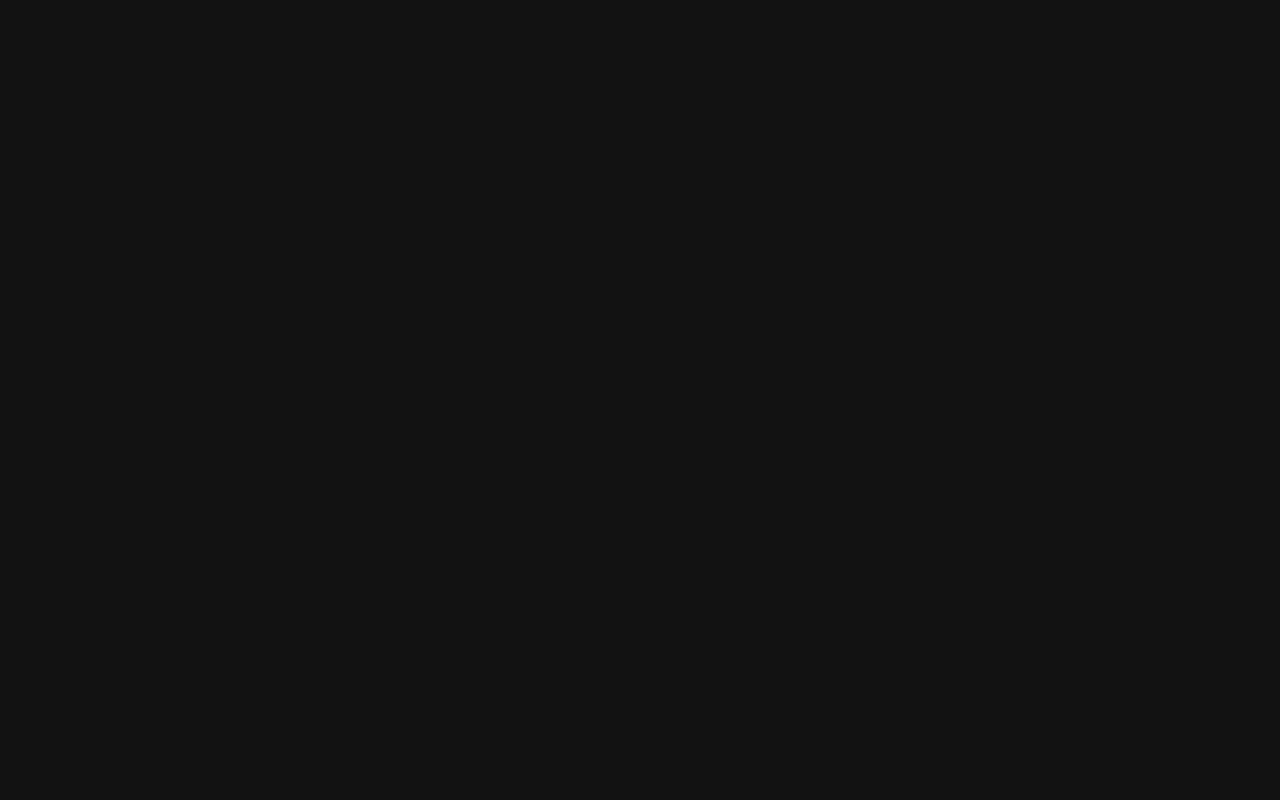
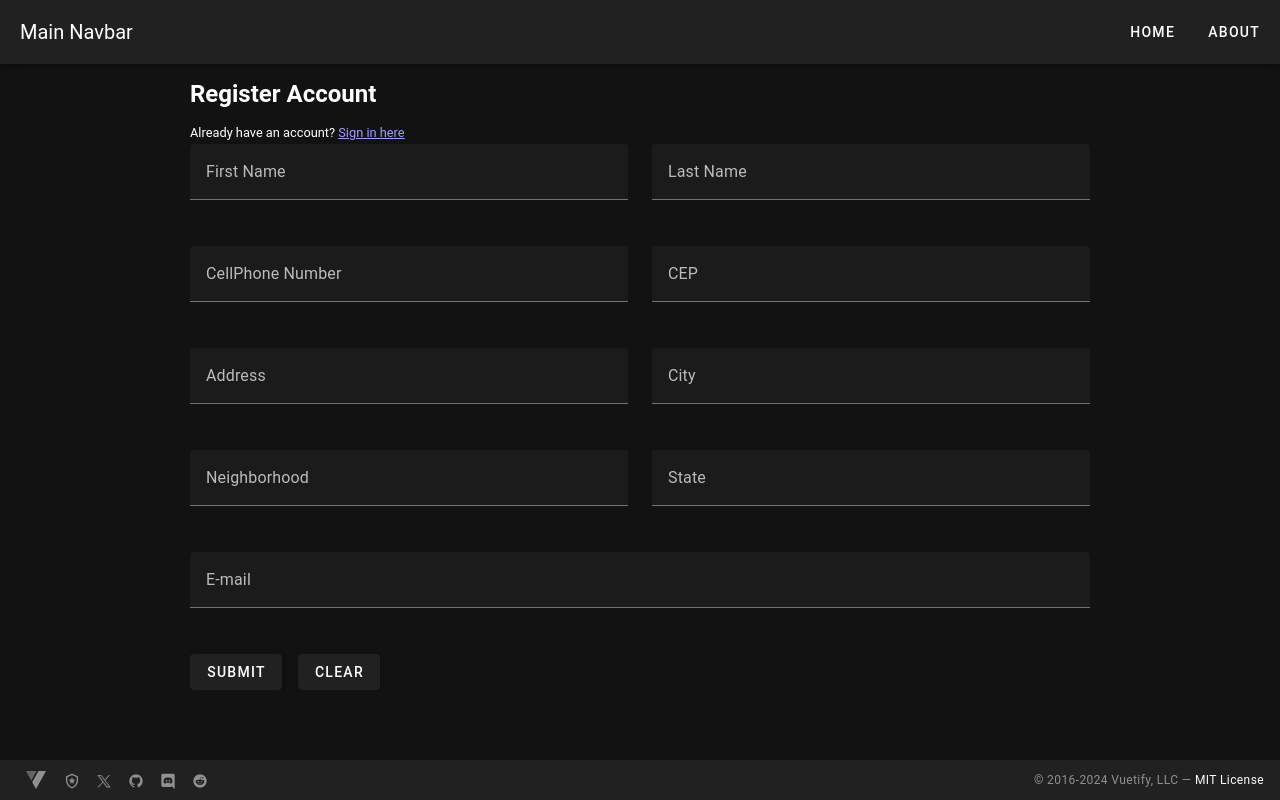
Before and after one commit to GabrielSilva117/hardware-today-front, a Vue app: page /register in a window 1280 px wide. Before the commit this address had no page. Built offline with nearby package versions, Linux system fonts and the light colour scheme.

Commit message:
feat: Adds the Register component

```diff
--- /dev/null
+++ b/src/components/UserRegisterForm.vue
@@ -0,0 +1,204 @@
+<template>
+  <v-responsive
+    class="align-centerfill-height mx-auto mt-3"
+    max-width="900"
+  >
+    <h2 class="pb-2">
+      Register Account
+    </h2>
+    <small>Already have an account? <a href="/">Sign in here</a> </small>
+    <form @submit.prevent="handleSubmit">
+      <v-row>
+        <v-col cols="6">
+          <v-text-field
+            v-model="state.firstName"
+            :counter="10"
+            :error-messages="v$.firstName.$errors.map(e => e.$message)"
+            label="First Name"
+            required
+            @blur="v$.firstName.$touch"
+            @input="v$.firstName.$touch"
+          />
+        </v-col>
+
+        <v-col cols="6">
+          <v-text-field
+            v-model="state.lastName"
+            :counter="10"
+            :error-messages="v$.lastName.$errors.map(e => e.$message)"
+            label="Last Name"
+            required
+            @blur="v$.lastName.$touch"
+            @input="v$.lastName.$touch"
+          />
+        </v-col>
+
+        <v-col cols="6">
+          <v-text-field
+            v-model="state.cellphoneNumber"
+            v-maska="'(##) #####-####'"
+            :counter="11"
+            :error-messages="v$.cellphoneNumber.$errors.map(e => e.$message)"
+            label="CellPhone Number"
+            required
+            @blur="v$.cellphoneNumber.$touch"
+            @input="v$.cellphoneNumber.$touch"
+          />
+        </v-col>
+
+        <v-col cols="6">
+          <v-text-field
+            v-model="state.cep"
+            :error-messages="v$.cep.$errors.map(e => e.$message)"
+            label="CEP"
+            required
+            @blur="v$.cep.$touch"
+            @input="v$.cep.$touch"
+          />
+        </v-col>
+
+        <v-col cols="6">
+          <v-text-field
+            v-model="state.address"
+            :error-messages="v$.address.$errors.map(e => e.$message)"
+            label="Address"
+            required
+            @blur="v$.address.$touch"
+            @input="v$.address.$touch"
+          />
+        </v-col>
+
+        <v-col cols="6">
+          <v-text-field
+            v-model="state.city"
+            :error-messages="v$.city.$errors.map(e => e.$message)"
+            label="City"
+            required
+            @blur="v$.city.$touch"
+            @input="v$.city.$touch"
+          />
+        </v-col>
+
+        <v-col cols="6">
+          <v-text-field
+            v-model="state.neighborhood"
+            :error-messages="v$.neighborhood.$errors.map(e => e.$message)"
+            label="Neighborhood"
+            required
+            @blur="v$.neighborhood.$touch"
+            @input="v$.neighborhood.$touch"
+          />
+        </v-col>
+
+        <v-col cols="6">
+          <v-text-field
+            v-model="state.state"
+            :error-messages="v$.state.$errors.map(e => e.$message)"
+            label="State"
+            required
+            @blur="v$.state.$touch"
+            @input="v$.state.$touch"
+          />
+        </v-col>
+
+        <v-col cols="12">
+          <v-text-field
+            v-model="state.email"
+            :error-messages="v$.email.$errors.map(e => e.$message)"
+            label="E-mail"
+            required
+            @blur="v$.email.$touch"
+            @input="v$.email.$touch"
+          />
+        </v-col>
+
+        <v-col cols="12">
+          <v-btn
+            class="me-4"
+            type="submit"
+            @click="v$.$validate"
+          >
+            submit
+          </v-btn>
+          <v-btn @click="clear">
+            clear
+          </v-btn>
+        </v-col>
+      </v-row>
+
+    </form>
+  </v-responsive>
+</template>
+<script setup>
+  import { reactive } from 'vue'
+  import { useVuelidate } from '@vuelidate/core'
+  import { email, required } from '@vuelidate/validators'
+  import UserService from '@/services/UserService'
+
+  const phoneRegex = /^\(\d{2}\) \d{5}-\d{4}$/
+  const phoneValidator = value => phoneRegex.test(value) || 'Invalid phone number format'
+
+  const initialState = {
+    firstName: '',
+    lastName: '',
+    company: null,
+    cellphoneNumber: '',
+    email: '',
+    cep: '',
+    address: '',
+    neighborhood: '',
+    city: '',
+    state: '',
+  }
+
+  const state = reactive({
+    ...initialState,
+  })
+
+  const rules = {
+    firstName: { required },
+    lastName: { required },
+    company: { required },
+    cellphoneNumber: { required, phoneValidator },
+    email: { required, email },
+    cep: { required },
+    address: { required },
+    neighborhood: { required },
+    city: { required },
+    state: { required },
+  }
+
+  const v$ = useVuelidate(rules, state)
+
+  function clear () {
+    v$.value.$reset()
+
+    for (const [key, value] of Object.entries(initialState)) {
+      state[key] = value
+    }
+  }
+
+  async function handleSubmit () {
+    const userModel = {
+      firstName: state.firstName,
+      lastName: state.lastName,
+      email: state.email,
+      password: 'state.password',
+      cellphoneNumber: state.cellphoneNumber,
+      address: {
+        address: state.address,
+        cep: state.cep,
+        city: state.city,
+        neighborhood: state.neighborhood,
+        state: state.state,
+      },
+    }
+
+    try {
+      await UserService.post(userModel)
+    } catch (e) {
+      console.error(e)
+    }
+  }
+
+</script>
--- /dev/null
+++ b/src/pages/register.vue
@@ -0,0 +1,11 @@
+<script setup lang="ts">
+
+</script>
+
+<template>
+  <UserRegisterForm />
+</template>
+
+<style scoped lang="sass">
+
+</style>
--- a/src/typed-router.d.ts
+++ b/src/typed-router.d.ts
@@ -19,5 +19,6 @@ declare module 'vue-router/auto-routes' {
    */
   export interface RouteNamedMap {
     '/': RouteRecordInfo<'/', '/', Record<never, never>, Record<never, never>>,
+    '/register': RouteRecordInfo<'/register', '/register', Record<never, never>, Record<never, never>>,
   }
 }
```
